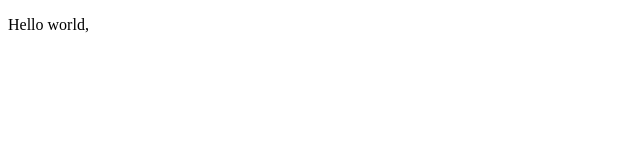
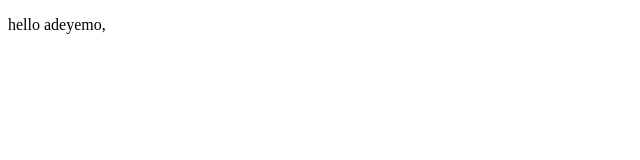
Before and after one commit to surapheil/microverse-second-trials, a plain HTML site: page fcc-test-suite-template/index.html in a window 1280 px wide. Shown: the full height of the page, 0-640 px from the left. Drawn offline with Linux system fonts and the light colour scheme.

Commit message:
changed something

```diff
--- a/fcc-test-suite-template/index.html
+++ b/fcc-test-suite-template/index.html
@@ -21,7 +21,7 @@
     - The freeCodeCamp Team
 
     -->
-    <p>Hello world,</p>
+    <p>hello adeyemo,</p>
     <script  src="js/index.js"></script>
   </body>
 </html>
```
